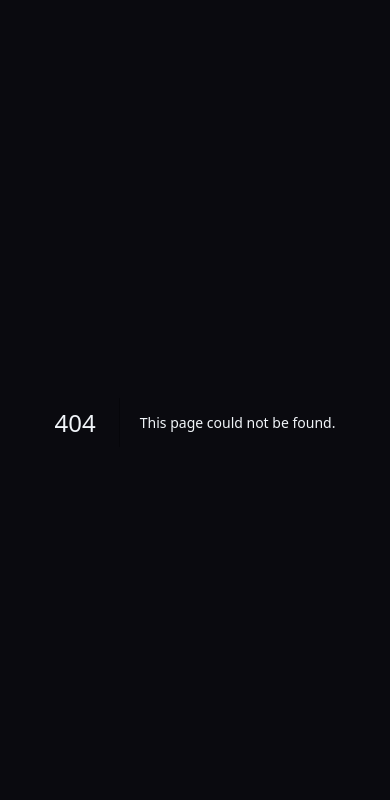
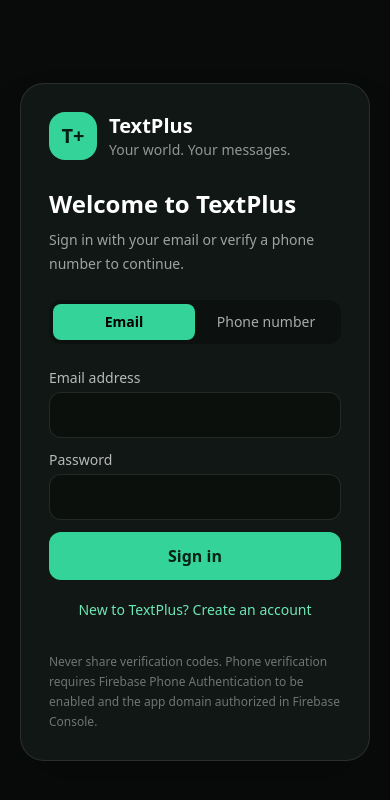
Before and after one commit to pointgoddesscc-sketch/pointgoddess-ai-platform, a Next.js app: page /sign-in in a window 390 px wide. Before the commit this address had no page. Shown: the top 800 px of the page. Built offline with nearby package versions, Linux system fonts and the light colour scheme; no server answers.

Commit message:
feat(textplus): add Firebase email and phone sign-in screen

```diff
--- /dev/null
+++ b/app/sign-in/page.tsx
@@ -0,0 +1,89 @@
+"use client";
+
+import { FormEvent, useEffect, useRef, useState } from "react";
+import { RecaptchaVerifier, createUserWithEmailAndPassword, onAuthStateChanged, PhoneAuthProvider, PhoneMultiFactorGenerator, PhoneAuthProvider as PhoneProvider, signInWithEmailAndPassword, signOut, signInWithPhoneNumber, type ConfirmationResult, type User } from "firebase/auth";
+import { getFirebaseAuth } from "@/lib/firebase/client";
+
+type Mode = "email" | "phone";
+
+export default function TextPlusSignInPage() {
+  const [mode, setMode] = useState<Mode>("email");
+  const [register, setRegister] = useState(false);
+  const [email, setEmail] = useState("");
+  const [password, setPassword] = useState("");
+  const [phone, setPhone] = useState("");
+  const [code, setCode] = useState("");
+  const [confirmation, setConfirmation] = useState<ConfirmationResult | null>(null);
+  const [user, setUser] = useState<User | null>(null);
+  const [busy, setBusy] = useState(false);
+  const [notice, setNotice] = useState("");
+  const verifier = useRef<RecaptchaVerifier | null>(null);
+
+  useEffect(() => {
+    try { return onAuthStateChanged(getFirebaseAuth(), setUser); }
+    catch (e) { setNotice(e instanceof Error ? e.message : "Authentication is not configured."); }
+  }, []);
+
+  function getVerifier() {
+    const auth = getFirebaseAuth();
+    if (!verifier.current) verifier.current = new RecaptchaVerifier(auth, "textplus-recaptcha", { size: "invisible" });
+    return verifier.current;
+  }
+
+  async function submitEmail(e: FormEvent) {
+    e.preventDefault(); setBusy(true); setNotice("");
+    try {
+      const auth = getFirebaseAuth();
+      if (register) await createUserWithEmailAndPassword(auth, email.trim(), password);
+      else await signInWithEmailAndPassword(auth, email.trim(), password);
+    } catch (e) { setNotice(e instanceof Error ? e.message : "Email sign-in failed."); }
+    finally { setBusy(false); }
+  }
+
+  async function requestCode(e: FormEvent) {
+    e.preventDefault(); setBusy(true); setNotice("");
+    try {
+      const result = await signInWithPhoneNumber(getFirebaseAuth(), phone.trim(), getVerifier());
+      setConfirmation(result); setNotice("Verification code sent if this number can receive SMS.");
+    } catch (e) {
+      verifier.current?.clear(); verifier.current = null;
+      setNotice(e instanceof Error ? e.message : "Could not send a verification code.");
+    } finally { setBusy(false); }
+  }
+
+  async function verifyCode(e: FormEvent) {
+    e.preventDefault(); if (!confirmation) return; setBusy(true); setNotice("");
+    try { await confirmation.confirm(code.trim()); }
+    catch (e) { setNotice(e instanceof Error ? e.message : "The code could not be verified."); }
+    finally { setBusy(false); }
+  }
+
+  async function sendTestSms() {
+    const to = window.prompt("Recipient number in international format (for example +14155550123)");
+    const body = window.prompt("Message to send");
+    if (!to || !body || !user) return;
+    setBusy(true); setNotice("");
+    try {
+      const token = await user.getIdToken();
+      const res = await fetch("/api/textplus/sms", { method: "POST", headers: { "Content-Type": "application/json", Authorization: "Bearer " + token }, body: JSON.stringify({ to, body }) });
+      const data = await res.json();
+      if (!res.ok) throw new Error(data.error || "SMS could not be sent.");
+      setNotice("SMS accepted by provider. Status: " + data.status);
+    } catch (e) { setNotice(e instanceof Error ? e.message : "SMS could not be sent."); }
+    finally { setBusy(false); }
+  }
+
+  return <main className="min-h-screen bg-[#080b0a] text-white flex items-center justify-center p-5">
+    <section className="w-full max-w-md rounded-3xl border border-white/10 bg-[#111714] p-7 shadow-2xl">
+      <div className="mb-7 flex items-center gap-3"><div className="grid h-12 w-12 place-items-center rounded-2xl bg-emerald-400 text-xl font-black text-[#062014]">T+</div><div><p className="text-xl font-bold">TextPlus</p><p className="text-sm text-white/55">Your world. Your messages.</p></div></div>
+      {user ? <div className="space-y-4"><h1 className="text-2xl font-bold">You’re signed in</h1><p className="break-all text-sm text-white/70">{user.email || user.phoneNumber || user.uid}</p><p className="text-sm text-amber-200">Account access is active. SMS and chat features still depend on server configuration.</p><button onClick={sendTestSms} disabled={busy} className="w-full rounded-xl bg-emerald-400 p-3 font-bold text-[#052016] disabled:opacity-50">{busy ? "Working…" : "Send an SMS"}</button><button onClick={() => signOut(getFirebaseAuth())} className="w-full rounded-xl border border-white/15 p-3">Sign out</button></div> : <>
+      <h1 className="text-2xl font-bold">Welcome to TextPlus</h1><p className="mt-2 text-sm leading-6 text-white/60">Sign in with your email or verify a phone number to continue.</p>
+      <div className="my-6 grid grid-cols-2 rounded-xl bg-black/30 p-1"><button onClick={() => {setMode("email");setNotice("");}} className={"rounded-lg p-2 text-sm "+(mode==="email"?"bg-emerald-400 font-semibold text-black":"text-white/65")}>Email</button><button onClick={() => {setMode("phone");setNotice("");}} className={"rounded-lg p-2 text-sm "+(mode==="phone"?"bg-emerald-400 font-semibold text-black":"text-white/65")}>Phone number</button></div>
+      {mode==="email" ? <form onSubmit={submitEmail} className="space-y-3"><label className="block text-sm text-white/70">Email address<input type="email" required autoComplete="email" value={email} onChange={e=>setEmail(e.target.value)} className="mt-1 w-full rounded-xl border border-white/10 bg-black/30 p-3 text-white outline-none focus:border-emerald-400"/></label><label className="block text-sm text-white/70">Password<input type="password" required minLength={6} autoComplete={register?"new-password":"current-password"} value={password} onChange={e=>setPassword(e.target.value)} className="mt-1 w-full rounded-xl border border-white/10 bg-black/30 p-3 text-white outline-none focus:border-emerald-400"/></label><button disabled={busy} className="w-full rounded-xl bg-emerald-400 p-3 font-bold text-[#052016] disabled:opacity-50">{busy?"Please wait…":register?"Create account":"Sign in"}</button><button type="button" onClick={()=>setRegister(!register)} className="w-full p-2 text-sm text-emerald-300">{register?"Already have an account? Sign in":"New to TextPlus? Create an account"}</button></form> :
+      <form onSubmit={confirmation?verifyCode:requestCode} className="space-y-3"><label className="block text-sm text-white/70">{confirmation?"Verification code":"Phone number in international format"}<input required inputMode="tel" autoComplete={confirmation?"one-time-code":"tel"} placeholder={confirmation?"6-digit code":"+14155550123"} value={confirmation?code:phone} onChange={e=>confirmation?setCode(e.target.value):setPhone(e.target.value)} className="mt-1 w-full rounded-xl border border-white/10 bg-black/30 p-3 text-white outline-none focus:border-emerald-400"/></label><button disabled={busy} className="w-full rounded-xl bg-emerald-400 p-3 font-bold text-[#052016] disabled:opacity-50">{busy?"Please wait…":confirmation?"Verify code":"Send verification code"}</button>{confirmation&&<button type="button" onClick={()=>{setConfirmation(null);setCode("");}} className="w-full p-2 text-sm text-emerald-300">Use a different number</button>}<div id="textplus-recaptcha"/></form>}
+      <p className="mt-6 text-xs leading-5 text-white/40">Never share verification codes. Phone verification requires Firebase Phone Authentication to be enabled and the app domain authorized in Firebase Console.</p>
+      </>}
+      {notice&&<p role="status" className="mt-4 break-words rounded-xl border border-white/10 bg-black/30 p-3 text-sm text-white/80">{notice}</p>}
+    </section>
+  </main>;
+}
```
